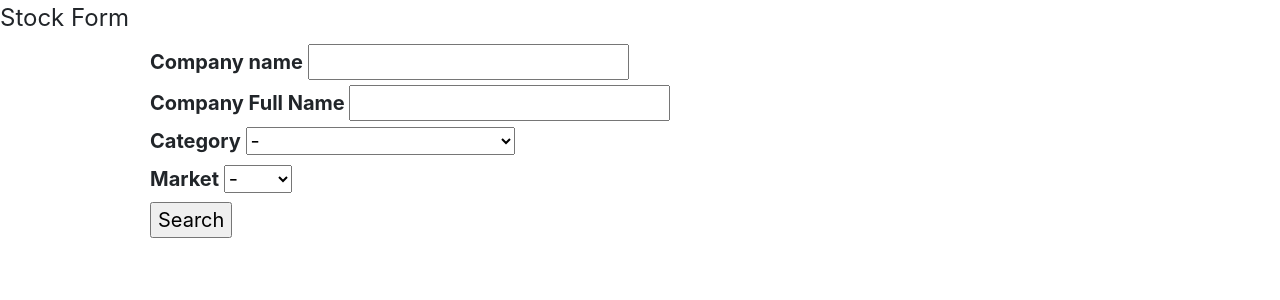
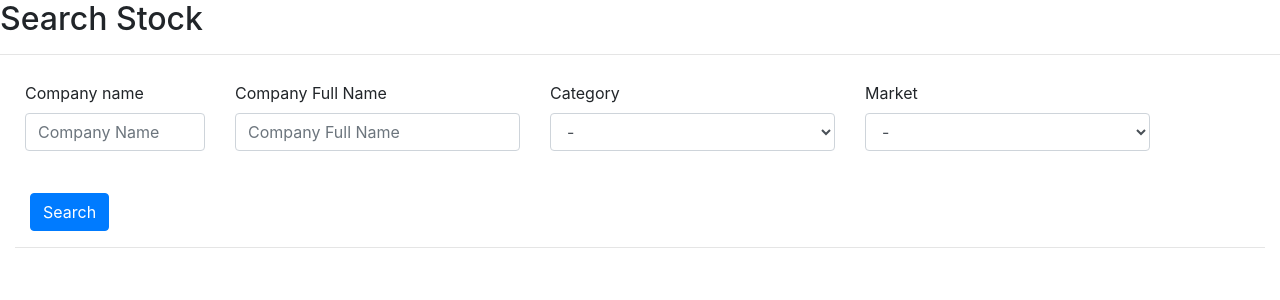
Before and after one commit to kerncl/bursa-stock-analysis, a Flask app: page /home in a window 1280 px wide. Shown: the top 300 px of the page. Run offline with Flask 2, Linux system fonts and the light colour scheme; some libraries are stand-ins or nearby versions.

Commit message:
bootstrap and search page

```diff
--- a/src/web/frontend/routes.py
+++ b/src/web/frontend/routes.py
@@ -4,6 +4,7 @@ import pathlib
 # 3rd Party Lib
 from flask import Flask
 from flask import render_template, request, jsonify
+from flask_bootstrap import Bootstrap
 
 # Internal Script
 from src.web.backend.forms import StockForm
@@ -19,6 +20,7 @@ static_folder = pathlib.Path(__file__).parent.parent.joinpath('static').__str__(
 app = Flask(__name__, template_folder=template_folder, static_folder=static_folder)
 app.secret_key = 'bursa'
 app.config['JSON_SORT_KEYS'] = False    # ignore key order during jsonify
+Bootstrap(app)
 
 
 @app.route('/')
--- a/src/web/templates/home.html
+++ b/src/web/templates/home.html
@@ -6,33 +6,36 @@
         <link rel="stylesheet" href="{{ url_for('static', filename='/bootstrap-4.6.0-dist/bootstrap-4.6.0-dist/css/bootstrap.css') }}">
         <link rel="stylesheet" href="{{ url_for('static', filename='custom.css')}}"/>
         <script src="{{ url_for('static', filename='CustomScript.js')}}"></script>
+        {% import "bootstrap/wtf.html" as wtf %}
     </head>
     <body>
-    <form action="{{ url_for('search') }}" method="post">
-        <fieldset>
-            <legend> Stock Form</legend>
-
-                <div style="font-size: 20px; font-weight: bold; margin-left: 150px">
-                    {{ form.company.label }}
-                    {{ form.company }}
-                    <br>
-
-                    {{ form.company_fullname.label }}
-                    {{ form.company_fullname }}
-                    <br>
-
-                    {{ form.category.label }}
-                    {{ form.category }}
-                    <br>
-
-                    {{ form.market.label }}
-                    {{ form.market }}
-                    <br>
-
-                    {{ form.submit }}
+        <h2>Search Stock</h2>
+        <hr>
+        <form action="{{ url_for('search') }}" method="post" class="form" role="form">
+            {{ form.csrf_token() }}
+            <div class="col-12">
+                <div class="row" style="padding: 10px">
+                    <div class="form-group col-md-2">
+                        {{ wtf.form_field(form.company, class='form-control', placeholder='Company Name') }}
                     </div>
-        </fieldset>
+                    <div class="form-group col-md-3">
+                        {{ wtf.form_field(form.company_fullname, class='form-control', placeholder='Company Full Name') }}
+                    </div>
+                    <div class="form-group col-md-3">
+                        {{ wtf.form_field(form.category, class='form-control') }}
+                    </div>
+                    <div class="form-group col-md-3">
+                        {{ wtf.form_field(form.market, class='form-control') }}
+                    </div>
+                </div>
+                <div class="col-12">
+                    <button type="submit" class="btn btn-primary" >Search</button>
+                </div>
+                <hr>
+            </div>
         </form>
-    <div>{% block searchresult %}{% endblock %}</div>
+        <div class="col-sm12" style="border: 5px">
+            {% block searchresult %}{% endblock %}
+        </div>
     </body>
 </html>
```
Also changed, not shown: src/web/templates/searchresult.html (+11 -7 lines). Lines whose indentation alone changed are shown as unchanged.
